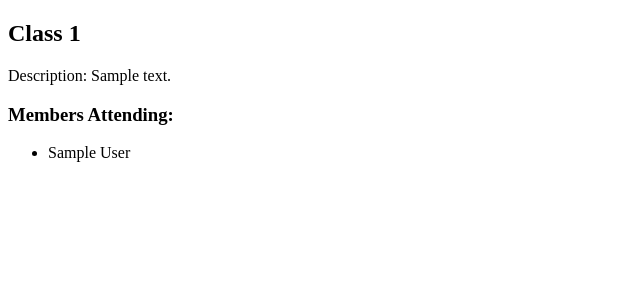
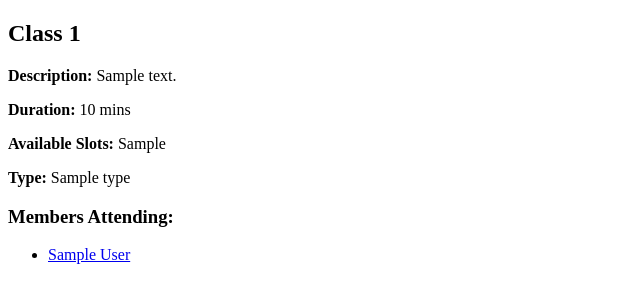
Before and after one commit to jcogan97/full_stack_project_solo, a Flask app: page /classes/1 in a window 1280 px wide. Shown: the part 106-409 px from the top of the page, without its empty margins (0-640 px from the left). Run offline with Flask 2, Linux system fonts and the light colour scheme; a database or web service that is not in the repository returns one stand-in record (Sample ...); some libraries are stand-ins or nearby versions.

Commit message:
Added: Editing Classes Functionality

```diff
--- a/controllers/gym_class_controller.py
+++ b/controllers/gym_class_controller.py
@@ -31,3 +31,20 @@ def register_class():
 
     gym_class_repository.save(new_class)
     return redirect('/classes')
+
+@gym_classes_blueprint.route('/classes/<id>/edit')
+def edit_class(id):
+    gym_class = gym_class_repository.select(id)
+    return render_template('gym_classes/edit.html', gym_class=gym_class)
+
+@gym_classes_blueprint.route('/classes/<id>', methods=['POST'])
+def update_class(id):
+    description = request.form['description']
+    duration = request.form['duration']
+    available_slots = request.form['available_slots']
+    type = request.form['type']
+    sel_class = gym_class_repository.select(id)
+    updated_class = GymClass(description, duration, available_slots, type, sel_class.id)
+
+    gym_class_repository.update(updated_class)
+    return redirect(f'/classes/{id}')
--- a/repositories/gym_class_repository.py
+++ b/repositories/gym_class_repository.py
@@ -38,6 +38,11 @@ def delete_all():
     sql = "DELETE  FROM gym_classes"
     run_sql(sql)
 
+def update(gym_class):
+    sql = "UPDATE gym_classes SET (description, duration, available_slots, type) = (%s, %s, %s, %s) WHERE id = %s"
+    values = [gym_class.description, gym_class.duration, gym_class.available_slots, gym_class.type, gym_class.id]
+    run_sql(sql, values)
+
 def gym_classes(member):
 
     gym_classes = []
--- a/templates/gym_classes/index.html
+++ b/templates/gym_classes/index.html
@@ -12,6 +12,8 @@
             <th>Description</th>
             <th></th>
             <th>Type</th>
+            <th></th>
+            <th>Edit</th>
         </tr>
 
         {% for gym_class in gym_classes %}
@@ -22,6 +24,8 @@
             <td>{{ gym_class.description }}</td>
             <td>|</td>
             <td>{{ gym_class.type }}</td>
+            <td>|</td>
+            <td><a href="/classes/{{ gym_class.id }}/edit"><button>Edit</button></a></td>
         </tr>
 
         {% endfor %}
--- a/templates/gym_classes/show.html
+++ b/templates/gym_classes/show.html
@@ -4,14 +4,17 @@
 
     <h1>Class {{ gym_class.id }}</h1>
 
-    <p>Description: {{ gym_class.description }}</p>
+    <p><b>Description:</b> {{ gym_class.description }}</p>
+    <p><b>Duration:</b> {{ gym_class.duration }} mins</p>
+    <p><b>Available Slots:</b> {{ gym_class.available_slots }}</p>
+    <p><b>Type:</b> {{ gym_class.type }}</p>
 
     <h3>Members Attending:</h3>
     <ul>
 
         {% for member in members %}
 
-        <li>{{ member.first_name }} {{ member.last_name }}</li>
+        <li><a href="/members/{{ member.id }}">{{ member.first_name }} {{ member.last_name }}</a></li>
 
         {% endfor %}
 
```
Also changed, not shown: templates/gym_classes/edit.html (added, +29 -0 lines).
